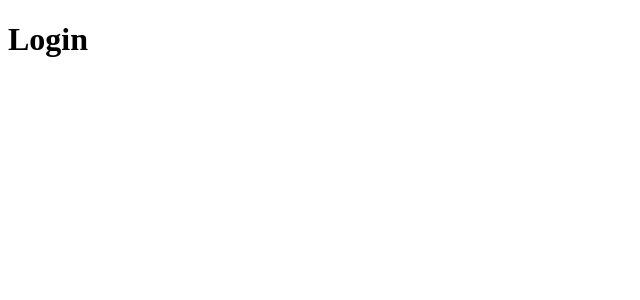
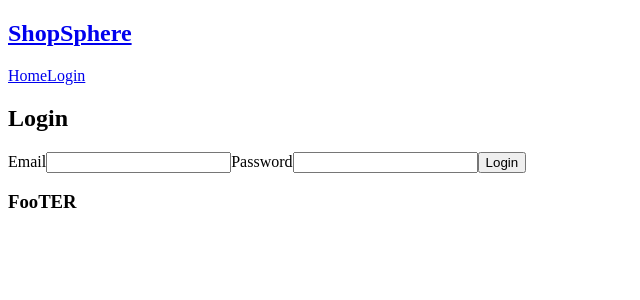
Before and after one commit to MarioBernal23/shopsphere, a React app in the folder frontend/: page /login in a window 1280 px wide. Shown: the top 300 px of the page, without its empty margins (0-640 px from the left). Built offline with nearby package versions, Linux system fonts and the light colour scheme; the HTML template or start-up script is replaced by a standard one.

Commit message:
Implement frontend login with JWT authentication

```diff
--- a/frontend/src/App.jsx
+++ b/frontend/src/App.jsx
@@ -4,13 +4,16 @@ import { Route, Routes } from 'react-router-dom'
 
 import HomePage from './pages/HomePage'
 import LoginPage from './pages/LoginPage'
+import Layout from './components/Layout'
 
 function App() {
   return (
     <BrowserRouter>
       <Routes>
-        <Route index element={<HomePage />} />
-        <Route path="/login" element={<LoginPage />} />
+        <Route element={<Layout />}>
+          <Route path="/" element={<HomePage />} />
+          <Route path="/login" element={<LoginPage />} />
+        </Route>
       </Routes>
     </BrowserRouter>
   )
--- /dev/null
+++ b/frontend/src/components/Layout.jsx
@@ -0,0 +1,18 @@
+import { Outlet } from "react-router-dom";
+import Navbar from "./Navbar";
+
+function Layout() {
+    return (
+        <div>
+            <Navbar />
+            <main>
+                <Outlet />
+            </main>
+            <footer>
+                <h3>FooTER</h3>
+            </footer>
+        </div>
+    )
+}
+
+export default Layout
--- /dev/null
+++ b/frontend/src/components/Navbar.jsx
@@ -0,0 +1,15 @@
+import { Link } from "react-router-dom"
+
+function Navbar() {
+    return (
+        <nav>
+            <div><Link to="/"><h2>ShopSphere</h2></Link></div>
+            <div>
+                <Link to="/">Home</Link>
+                <Link to="/login">Login</Link>
+            </div>
+        </nav>
+    )
+}
+
+export default Navbar
--- a/frontend/src/pages/LoginPage.jsx
+++ b/frontend/src/pages/LoginPage.jsx
@@ -1,5 +1,44 @@
+import { useState } from "react";
+import authService from "../services/authService";
+
 function LoginPage() {
-  return <h1>Login</h1>;
+
+  const [email, setEmail] = useState("");
+  const [password, setPassword] = useState("");
+
+  function handleEmailChange(event) {
+    setEmail(event.target.value);
+  }
+
+  function handlePasswordChange(event) {
+    setPassword(event.target.value);
+  }
+
+  async function handleLogin(event) {
+    event.preventDefault();
+    const response = await authService.login(email, password);
+
+    localStorage.setItem(
+    "token",
+    response.token
+);
+  }
+  return (
+    <div>
+      <h2>Login</h2>
+      <form onSubmit={handleLogin}>
+        <label>Email</label>
+        <input type="email" value={email} onChange={handleEmailChange}/>
+
+        <label>Password</label>
+        <input type="password" value={password} onChange={handlePasswordChange}/>
+
+        <button>Login</button>
+      </form>
+    </div>
+  );
 }
 
+
+
 export default LoginPage
--- /dev/null
+++ b/frontend/src/services/authService.js
@@ -0,0 +1,15 @@
+import axios from "axios"
+async function login(email, password) {
+    const response = await axios.post(
+        "http://localhost:8080/auth/login",
+        {
+            email,
+            password
+        }
+    );
+    return response.data;
+}
+
+export default {
+    login
+}
```
Also changed, not shown: 1 other file (tests, documents, lock files or other folders).
